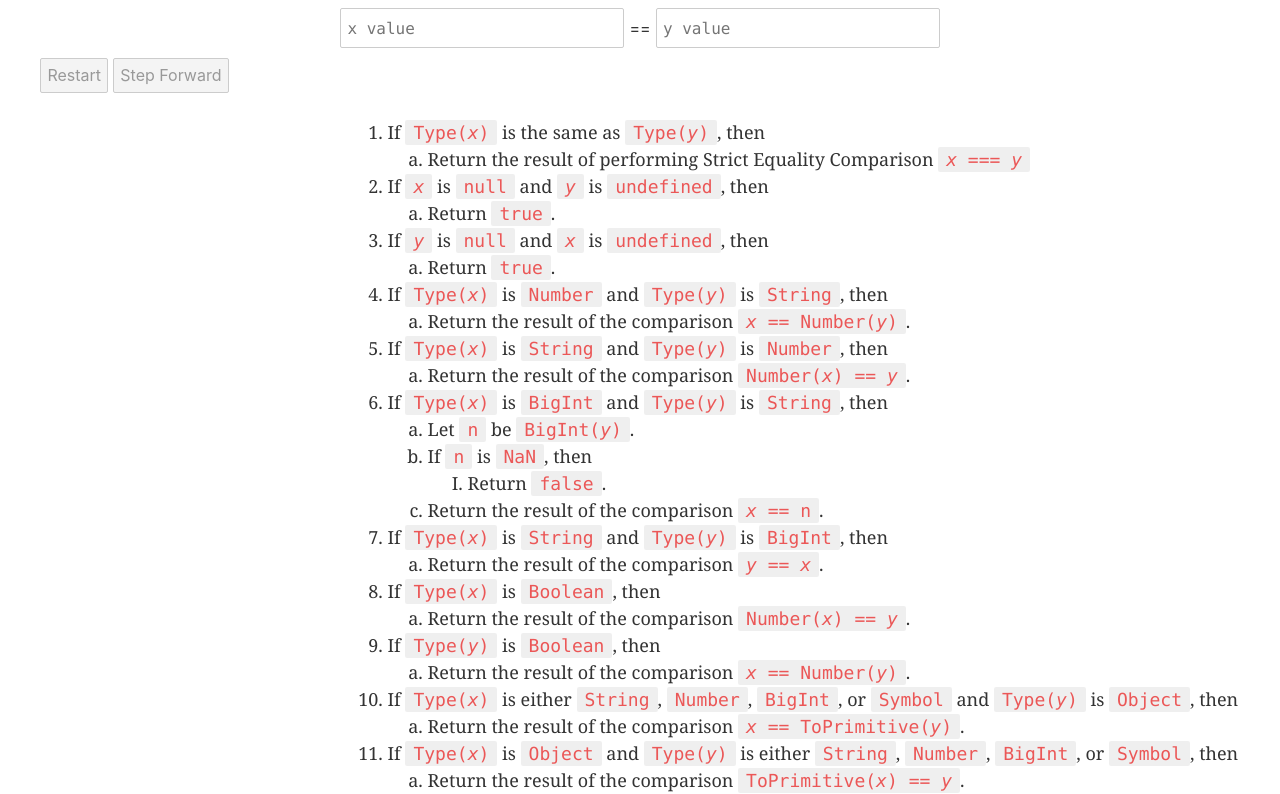
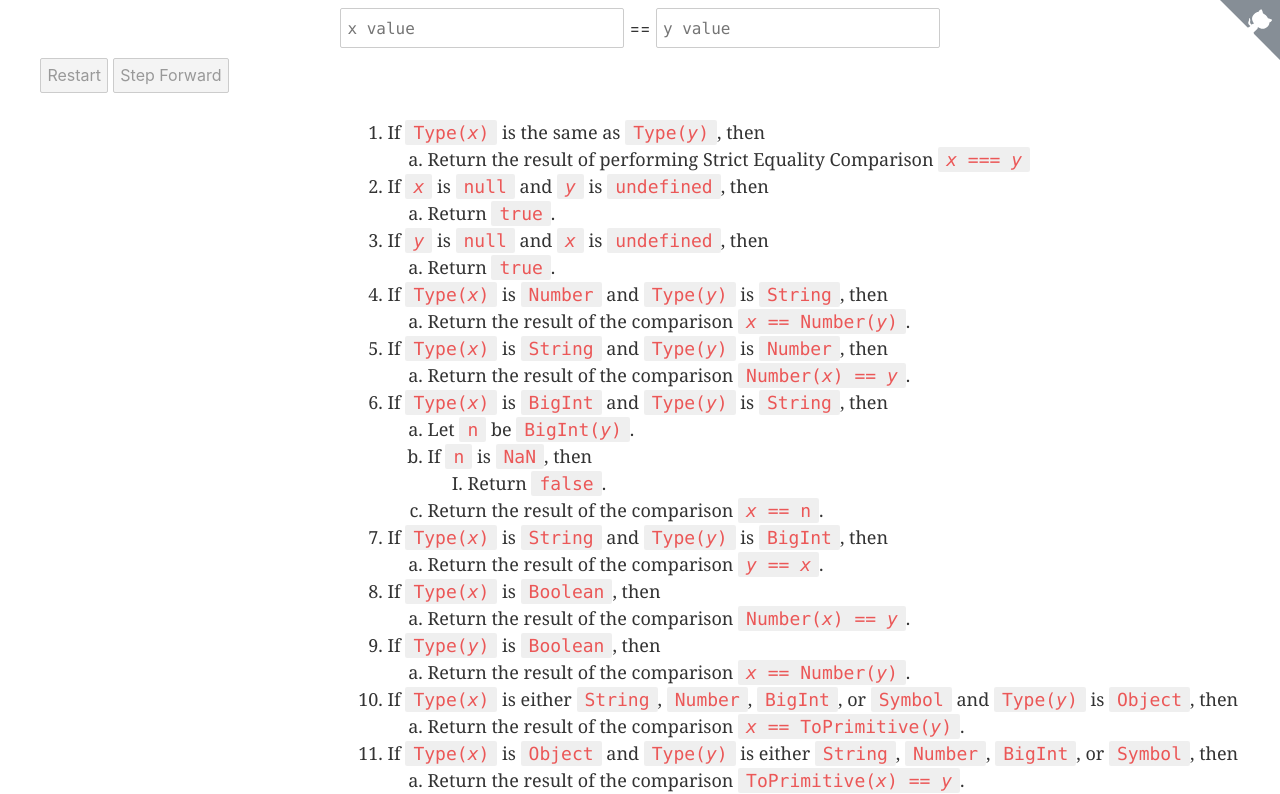
Before and after one commit to EmNudge/Abstract-Equality-Guide, a Svelte app: page / in a window 1280 px wide. Shown: the top 794 px of the page. Built offline with nearby package versions, Linux system fonts and the light colour scheme.

Commit message:
added github link

```diff
--- a/src/App.svelte
+++ b/src/App.svelte
@@ -3,7 +3,11 @@
 	import Buttons from './components/Buttons.svelte';
 	import EventHolder from './components/EventHolder.svelte';
 	import Steps from './components/Steps.svelte';
+
+	import GithubIcon from './icons/Github.svelte';
 </script>
+
+<GithubIcon href="https://github.com/EmNudge/Abstract-Equality-Guide" />
 
 <main>
 	<Inputs />
--- /dev/null
+++ b/src/icons/Github.svelte
@@ -0,0 +1,37 @@
+<script>
+  export let size = 60;
+  export let href;
+</script>
+
+<style>
+  svg {
+    position: absolute;
+    top: 0;
+    right: 0;
+  }
+</style>
+
+<svg
+  xmlns="http://www.w3.org/2000/svg"
+  width={size}
+  height={size}
+  viewBox="0 0 250 250">
+  <a
+    {href}
+    target="_blank"
+    rel="noopener noreferrer"
+    aria-label="GitHub repository">
+    <path
+      d="M0 0l115 115h15l12 27 108 108V0z"
+      fill="#868e96" />
+    <path
+      class="octo-arm"
+      d="M128 109c-15-9-9-19-9-19 3-7 2-11 2-11-1-7 3-2 3-2 4 5 2 11 2 11-3 10 5 15 9 16"
+      fill="#ffffff"
+      style="transform-origin: 130px 106px;" />
+    <path
+      class="octo-body"
+      d="M115 115s4 2 5 0l14-14c3-2 6-3 8-3-8-11-15-24 2-41 5-5 10-7 16-7 1-2 3-7 12-11 0 0 5 3 7 16 4 2 8 5 12 9s7 8 9 12c14 3 17 7 17 7-4 8-9 11-11 11 0 6-2 11-7 16-16 16-30 10-41 2 0 3-1 7-5 11l-12 11c-1 1 1 5 1 5z"
+      fill="#ffffff" />
+  </a>
+</svg>
```
